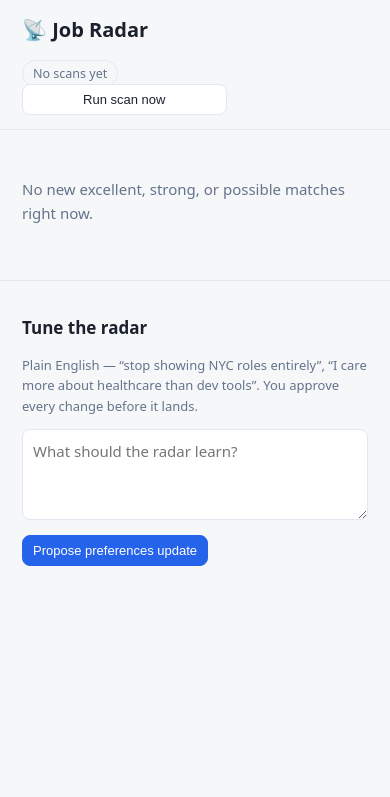
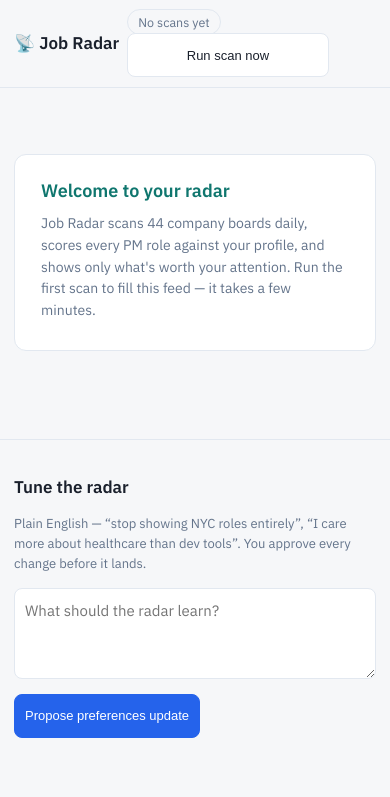
Before and after one commit to ankitasinha015/jobsearch, a FastAPI app: page / in a window 390 px wide. Shown: the top 797 px of the page. Run offline with FastAPI, Linux system fonts and the light colour scheme; data that the repository does not hold is empty; some libraries are stand-ins or nearby versions.

Commit message:
Apply design review: tiered density, live progress, empty states, Plex, mobile
Six approved decisions from /plan-design-review (BUILDSPEC 'Dashboard design
decisions'): Excellent cards expanded / Strong+Possible as expandable rows;
live 'N scored so far' scan pill + in-feed progress chip with refresh; designed
quiet-day and first-run empty states; Tune box spinner + visible error state;
IBM Plex Sans/Mono typography; 760px mobile breakpoint with 44px targets.
Also: /feed fragment route; orphaned scan-run hygiene note.

Co-Authored-By: Claude Fable 5 <noreply@anthropic.com>

```diff
--- a/app_web.py
+++ b/app_web.py
@@ -49,12 +49,19 @@ def feed_context(request: Request) -> dict:
                 for key, label in TIERS]
     buckets = {name: [i for i in items if i["disposition"] == name]
                for name in ("saved", "applied", "dismissed")}
+    scan_running = db.scan_in_progress(c)
+    scoring_progress = 0
+    if scan_running and last:
+        scoring_progress = c.execute(
+            "SELECT COUNT(*) FROM evaluations WHERE evaluated_at >= ?",
+            (last["started_at"],)).fetchone()[0]
     ctx = {
         "request": request,
         "sections": sections,
         "buckets": buckets,
         "reasons": DISMISS_REASONS,
-        "scan_running": db.scan_in_progress(c),
+        "scan_running": scan_running,
+        "scoring_progress": scoring_progress,
         "last": dict(last) if last else None,
         "last_errors": json.loads(last["errors"] or "[]") if last else [],
         "fresh_count": len(fresh),
@@ -71,6 +78,11 @@ def index(request: Request):
 @app.get("/scan/status", response_class=HTMLResponse)
 def scan_status(request: Request):
     return templates.TemplateResponse(request, "_scanbar.html", feed_context(request))
+
+
+@app.get("/feed", response_class=HTMLResponse)
+def feed_fragment(request: Request):
+    return templates.TemplateResponse(request, "_feed.html", feed_context(request))
 
 
 def _run_scan():
@@ -102,6 +114,16 @@ def disposition(request: Request, job_key: str, status: str = Form(...),
 
 @app.post("/tune/propose", response_class=HTMLResponse)
 def tune_propose(request: Request, feedback: str = Form(...)):
+    try:
+        return _tune_propose(request, feedback)
+    except Exception as e:  # visible error, never a silent failure (design D5)
+        return HTMLResponse(
+            "<div class='tune-note err'>The proposal call failed "
+            f"({type(e).__name__}). Your preferences are unchanged — "
+            "try again in a moment.</div>")
+
+
+def _tune_propose(request: Request, feedback: str):
     import anthropic
     import secrets
     client = anthropic.Anthropic()
--- a/static/style.css
+++ b/static/style.css
@@ -102,3 +102,54 @@ select {
 }
 .tune-note { margin-top: 10px; font-size: 13.5px; color: var(--muted); }
 .tune-note.ok { color: var(--excellent); }
+
+/* ---- plan-design-review 2026-07-16 additions ---- */
+body { font-family: "IBM Plex Sans", system-ui, -apple-system, "Segoe UI", sans-serif; }
+.badge, .dims td:last-child, .rowmeta { font-family: "IBM Plex Mono", ui-monospace, monospace; }
+
+.chip {
+  display: flex; align-items: center; gap: 12px; font-size: 13px;
+  color: var(--primary); border: 1px dashed var(--primary);
+  border-radius: 8px; padding: 8px 12px; margin: 14px 0 4px;
+}
+.chipbtn {
+  font-size: 12.5px; padding: 4px 10px; border-radius: 6px; cursor: pointer;
+  border: 1px solid var(--primary); background: transparent; color: var(--primary);
+}
+
+.emptystate {
+  margin: 48px auto; max-width: 520px; text-align: left;
+  border: 1px solid var(--border); border-radius: 12px;
+  background: var(--card); padding: 22px 26px;
+}
+.emptystate h2 { margin: 0 0 8px; font-size: 18px; color: var(--excellent); }
+.emptystate p { color: var(--muted); font-size: 14px; margin: 6px 0; }
+.emptystate a { color: var(--primary); }
+
+.rowcard { display: block; padding: 0; }
+.rowsum {
+  display: flex; align-items: center; gap: 10px; cursor: pointer;
+  padding: 10px 14px; list-style: none; min-height: 28px;
+}
+.rowsum::-webkit-details-marker { display: none; }
+.rowtitle { flex: 1; min-width: 0; font-size: 14.5px; }
+.rowmeta { color: var(--muted); font-size: 12px; white-space: nowrap; }
+.rowexpand { display: flex; gap: 18px; padding: 4px 16px 14px; }
+.rowexpand .cardside { width: 190px; flex-shrink: 0; display: flex; flex-direction: column; gap: 8px; }
+.rowexpand .cardmain { flex: 1; min-width: 0; }
+
+.spin { display: none; font-size: 12.5px; color: var(--muted); margin-left: 10px; }
+.htmx-request .spin, .spin.htmx-request { display: inline; }
+.tune-note.err { color: var(--danger); }
+
+@media (max-width: 760px) {
+  .topbar { padding: 10px 14px; gap: 8px; }
+  .topbar h1 { font-size: 17px; }
+  main, .tune { padding-left: 14px; padding-right: 14px; }
+  .card { flex-direction: column; gap: 10px; }
+  .rowexpand { flex-direction: column; }
+  .cardside, .rowexpand .cardside { width: 100%; flex-direction: row; flex-wrap: wrap; }
+  .cardside form { flex-direction: row; flex: 1 1 45%; }
+  .btn, select { min-height: 44px; }
+  .rowmeta { display: none; }
+}
--- a/templates/_feed.html
+++ b/templates/_feed.html
@@ -1,21 +1,51 @@
 <div id="feed-inner">
+{% if scan_running %}
+  <div class="chip">
+    Scan in progress — {{ scoring_progress }} jobs scored so far this run.
+    <button class="chipbtn" hx-get="/feed" hx-target="#feed-inner" hx-swap="outerHTML">Refresh feed</button>
+  </div>
+{% endif %}
+
 {% set any_shown = namespace(v=false) %}
 {% for key, label, items in sections %}
   {% if items %}
     {% set any_shown.v = true %}
     <h2 class="tierhead {{ key }}">{{ label }} <span class="count">{{ items|length }}</span></h2>
-    {% for item in items %}{% include "_card.html" %}{% endfor %}
+    {% for item in items %}
+      {% with collapsed = (key != 'excellent') %}{% include "_card.html" %}{% endwith %}
+    {% endfor %}
   {% endif %}
 {% endfor %}
+
 {% if not any_shown.v %}
-  <p class="empty">No new excellent, strong, or possible matches right now.</p>
+  {% if last is none %}
+    <div class="emptystate">
+      <h2>Welcome to your radar</h2>
+      <p>Job Radar scans {{ 44 }} company boards daily, scores every PM role
+      against your profile, and shows only what's worth your attention.
+      Run the first scan to fill this feed — it takes a few minutes.</p>
+    </div>
+  {% elif last.status != 'failed' %}
+    <div class="emptystate">
+      <h2>Radar's clear</h2>
+      <p>Scanned {{ last.sources_succeeded }}/{{ last.sources_attempted }} boards
+      at {{ (last.completed_at or last.started_at)[11:16] }} — nothing new worth
+      your time today. That's the system working, not a gap.</p>
+      {% if buckets.saved %}
+        <p><a href="#bucket-saved">{{ buckets.saved|length }} saved job{{ 's' if buckets.saved|length != 1 }}</a>
+        {{ 'are' if buckets.saved|length != 1 else 'is' }} still waiting on an application.</p>
+      {% endif %}
+    </div>
+  {% endif %}
 {% endif %}
 
 {% for name, items in buckets.items() %}
   {% if items %}
-    <details class="bucket">
+    <details class="bucket" id="bucket-{{ name }}">
       <summary>{{ name|capitalize }} ({{ items|length }})</summary>
-      {% for item in items %}{% include "_card.html" %}{% endfor %}
+      {% for item in items %}
+        {% with collapsed = true %}{% include "_card.html" %}{% endwith %}
+      {% endfor %}
     </details>
   {% endif %}
 {% endfor %}
--- a/templates/_scanbar.html
+++ b/templates/_scanbar.html
@@ -1,9 +1,9 @@
 <div id="scanbar" hx-get="/scan/status" hx-trigger="every 8s" hx-swap="outerHTML">
   {% if last %}
-    {% if last.status == 'failed' %}
+    {% if scan_running %}
+      <span class="scanpill running">Scan running · {{ scoring_progress }} scored so far</span>
+    {% elif last.status == 'failed' %}
       <span class="scanpill failed">LAST SCAN FAILED — 0/{{ last.sources_attempted }} sources ({{ last.started_at }})</span>
-    {% elif scan_running %}
-      <span class="scanpill running">Scan running…</span>
     {% else %}
       <span class="scanpill ok">Last scan {{ last.completed_at or last.started_at }} ·
         {{ last.sources_succeeded }}/{{ last.sources_attempted }} sources ·
--- a/templates/index.html
+++ b/templates/index.html
@@ -4,6 +4,9 @@
 <meta charset="utf-8">
 <meta name="viewport" content="width=device-width, initial-scale=1">
 <title>Job Radar</title>
+<link rel="preconnect" href="https://fonts.googleapis.com">
+<link rel="preconnect" href="https://fonts.gstatic.com" crossorigin>
+<link href="https://fonts.googleapis.com/css2?family=IBM+Plex+Sans:wght@400;500;600&family=IBM+Plex+Mono:wght@500;600&display=swap" rel="stylesheet">
 <link rel="stylesheet" href="/static/style.css">
 <script src="https://unpkg.com/htmx.org@1.9.12"></script>
 </head>
@@ -23,10 +26,12 @@
   <h2>Tune the radar</h2>
   <p class="hint">Plain English — “stop showing NYC roles entirely”, “I care more about
   healthcare than dev tools”. You approve every change before it lands.</p>
-  <form hx-post="/tune/propose" hx-target="#tune-result" hx-swap="innerHTML">
+  <form hx-post="/tune/propose" hx-target="#tune-result" hx-swap="innerHTML"
+        hx-indicator="#tune-spin" hx-disabled-elt="find button">
     <textarea name="feedback" rows="3" required
       placeholder="What should the radar learn?"></textarea>
     <button type="submit" class="btn primary">Propose preferences update</button>
+    <span id="tune-spin" class="spin">Thinking through your preferences…</span>
   </form>
   <div id="tune-result"></div>
 </section>
```
Also changed, not shown: BUILDSPEC.md (+24 -0 lines), templates/_card.html (+22 -50 lines), templates/_cardactions.html (added, +27 -0 lines), templates/_cardbody.html (added, +25 -0 lines).
